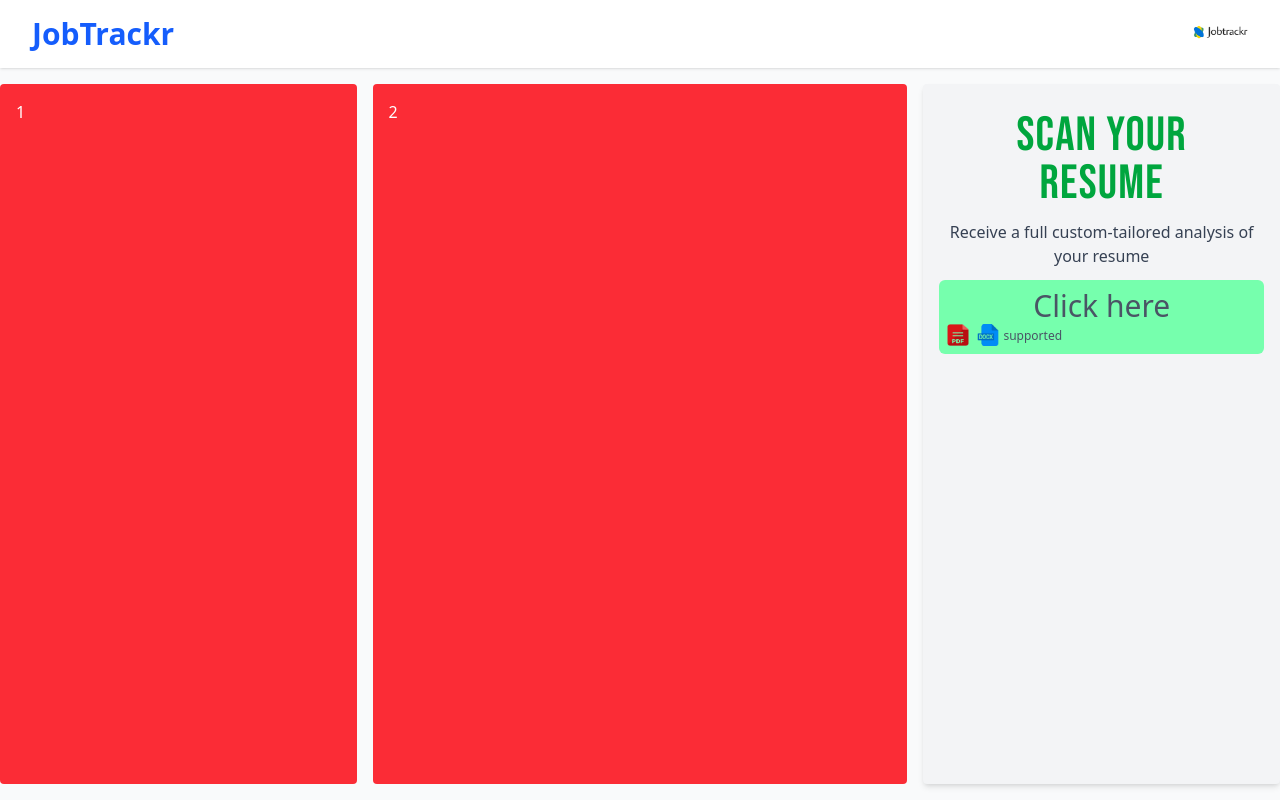
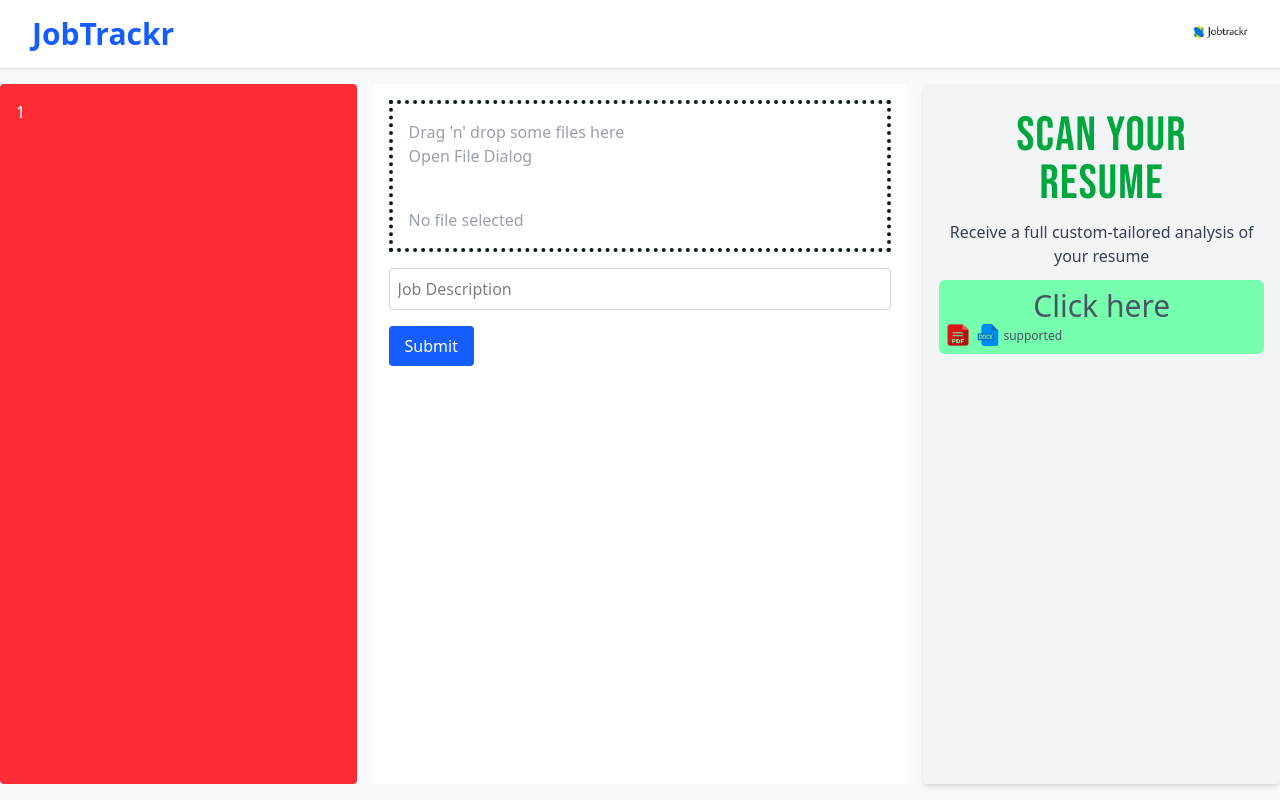
Before and after one commit to x23756575/JobTrackrr, a React (Vite) app in the folder JobTrackr/: page /home in a window 1280 px wide. Built offline with nearby package versions, Linux system fonts and the light colour scheme; a web font is replaced by a local one.

Commit message:
Going to leave out job listing as im having problems finding an api and scraping the data isnt that efficient. Added dropzone for file uploads for a new feature tht will allow users to compare there resume to any job description they paste in

```diff
--- a/JobTrackr/package.json
+++ b/JobTrackr/package.json
@@ -14,9 +14,11 @@
     "@gsap/react": "^2.1.2",
     "@tailwindcss/vite": "^4.1.6",
     "axios": "^1.9.0",
+    "cheerio": "^1.0.0",
     "framer-motion": "^12.11.3",
     "gsap": "^3.13.0",
     "lodash": "^4.17.21",
+    "playwright": "^1.52.0",
     "react": "^19.1.0",
     "react-dom": "^19.1.0",
     "react-dropzone": "^14.3.8",
@@ -25,6 +27,7 @@
   },
   "devDependencies": {
     "@eslint/js": "^9.25.0",
+    "@types/cheerio": "^0.22.35",
     "@types/react": "^19.1.2",
     "@types/react-dom": "^19.1.2",
     "@vitejs/plugin-react": "^4.4.1",
@@ -33,6 +36,7 @@
     "eslint-plugin-react-refresh": "^0.4.19",
     "globals": "^16.0.0",
     "tailwindcss": "^4.1.6",
+    "ts-node": "^10.9.2",
     "typescript": "~5.8.3",
     "typescript-eslint": "^8.30.1",
     "vite": "^6.3.5"
--- /dev/null
+++ b/JobTrackr/src/Dropzone.tsx
@@ -0,0 +1,120 @@
+import React, { useRef, useState, useEffect } from 'react';
+import { useDropzone, type DropzoneRef } from 'react-dropzone';
+
+interface FileWithPath extends File {
+    path?: string;
+}
+
+interface fileDesc {
+    file: File | null;
+    jobDesc: string;
+}
+
+export default function Dropzone(): React.ReactElement {
+    const dropzoneRef = useRef<DropzoneRef>(null);
+
+    const [form, setForm] = useState<fileDesc>({
+        file: null,
+        jobDesc: '',
+    });
+
+    const openDialog = (): void => {
+        if (dropzoneRef.current) {
+            dropzoneRef.current.open();
+        }
+    };
+
+    const onDrop = (acceptedFiles: File[]) => {
+        // Take first file only for now
+        setForm((prev) => ({
+            ...prev,
+            file: acceptedFiles[0] || null,
+        }));
+    };
+
+    const { getRootProps, getInputProps, acceptedFiles } = useDropzone({
+        onDrop,
+        accept: {
+            'application/msword': ['.doc'],
+            'application/vnd.openxmlformats-officedocument.wordprocessingml.document': ['.docx'],
+            'application/pdf': ['.pdf'],
+        },
+    });
+
+    const handleJobDescChange = (e: React.ChangeEvent<HTMLInputElement>) => {
+        setForm((prev) => ({
+            ...prev,
+            jobDesc: e.target.value,
+        }));
+    };
+
+    const submitDropzone = async () => {
+        if (!form.file) {
+            alert('Please select a file first');
+            return;
+        }
+
+        // Example upload with FormData
+        const data = new FormData();
+        data.append('file', form.file);
+        data.append('jobDesc', form.jobDesc);
+
+        try {
+            const response = await fetch('http://localhost:8080/compareresume', {
+                method: 'POST',
+                body: data,
+            });
+            if (response.ok) {
+                alert('Upload successful');
+            } else {
+                alert('Upload failed');
+            }
+        } catch (error) {
+            alert('Error uploading file');
+        }
+    };
+
+    return (
+        <>
+        <div className="container p-4 border-4 border-dotted border-gray-900">
+            <div {...getRootProps({ className: 'dropzone' })}>
+                <input {...getInputProps()} />
+                <p className="text-gray-400">Drag 'n' drop some files here</p>
+                <button type="button" onClick={openDialog} className="text-gray-400">
+                    Open File Dialog
+                </button>
+            </div>
+
+
+
+            <aside className="mt-4">
+                <h4>Selected File</h4>
+                <ul>
+                    {form.file ? (
+                        <li key={form.file.name} className="text-gray-400">
+                            {form.file.name}
+                        </li>
+                    ) : (
+                        <li className="text-gray-400">No file selected</li>
+                    )}
+                </ul>
+            </aside>
+
+
+        </div>
+        <input
+            type="text"
+            placeholder="Job Description"
+            value={form.jobDesc}
+            onChange={handleJobDescChange}
+            className="text-black mt-4 p-2 border border-gray-300 rounded w-full"
+        />
+            <button
+                onClick={submitDropzone}
+                className="mt-4 bg-blue-600 text-white py-2 px-4 rounded"
+            >
+                Submit
+            </button>
+        </>
+    );
+}
--- a/JobTrackr/src/HomePage.tsx
+++ b/JobTrackr/src/HomePage.tsx
@@ -3,12 +3,18 @@ import myImage from './assets/JobTrackr.png';
 import './index.css';
 import pdf from './assets/pdf.png';
 import docx from './assets/docx.png';
+import Dropzone from "./Dropzone.tsx"
+import axios from "axios";
+import * as cheerio from "cheerio";
+import {useEffect} from "react";
 
 
 export default function Home() {
 
     const navigate = useNavigate();
     const imageCSS = "h-[22px] w-[22px] ml-2"
+
+
 
     return (
         <div className="min-h-screen bg-gray-50 h-full overflow-hidden">
@@ -29,7 +35,7 @@ export default function Home() {
             {/* Grid Section */}
             <div className="grid grid-cols-[1fr_1.5fr_1fr] mt-4 mb-2 gap-4 h-[calc(100vh-100px)]">
                 <div className="bg-red-500 p-4 rounded text-white h-full">1</div>
-                <div className="bg-red-500 p-4 rounded text-white">2</div>
+                <div className="bg-white p-4 rounded text-white"><Dropzone/></div>
                 <div className="bg-gray-100 p-4 rounded shadow-md">
                     <header className="font-bebas tracking-wide text-center text-green-600 text-5xl p-3 rounded-xl">
                         Scan your resume
--- a/JobTrackr/src/ResumePage.tsx
+++ b/JobTrackr/src/ResumePage.tsx
@@ -612,11 +612,15 @@ Keep total response under 200 words. Be decisive, specific, and unapologetically
                         >
 
                             <motion.div whileHover={{scale:1.02}} className="lg:col-span-5 bg-white/80 backdrop-blur-md rounded-2xl shadow-xl p-8 border border-gray-200">
-                                <h2 className="text-3xl font-bold mb-8 bg-gradient-to-r from-blue-600 to-indigo-600 bg-clip-text text-transparent">
-                                    Analysis Results
-                                </h2>
-                                <h1>"Hello", {matchScore}</h1>
-
+                                <div className="grid grid-cols-[auto_1fr] items-center gap-4">
+                                        <span className="text-4xl font-extrabold mb-8 bg-gradient-to-r from-blue-600 via-purple-600 to-indigo-600 bg-clip-text text-transparent drop-shadow-md">
+                                          Analysis Results
+                                        </span>
+                                                                        <span className="text-xl text-center font-medium ml-4 text-gray-600 leading-snug max-w-md">
+                                          Your <span className="font-bold text-indigo-600">RESUME</span> matched{' '}
+                                                                            <span className={`font-bold ${matchScore < 40 ? 'text-red-500' : 'text-green-500'}`}>{matchScore}%</span> of TECH resumes
+                                        </span>
+                                </div>
 
                                 {resumeData && <ProgressBar data={resumeData} />}
 
```
Also changed, not shown: 1 other file (tests, documents, lock files or other folders).
